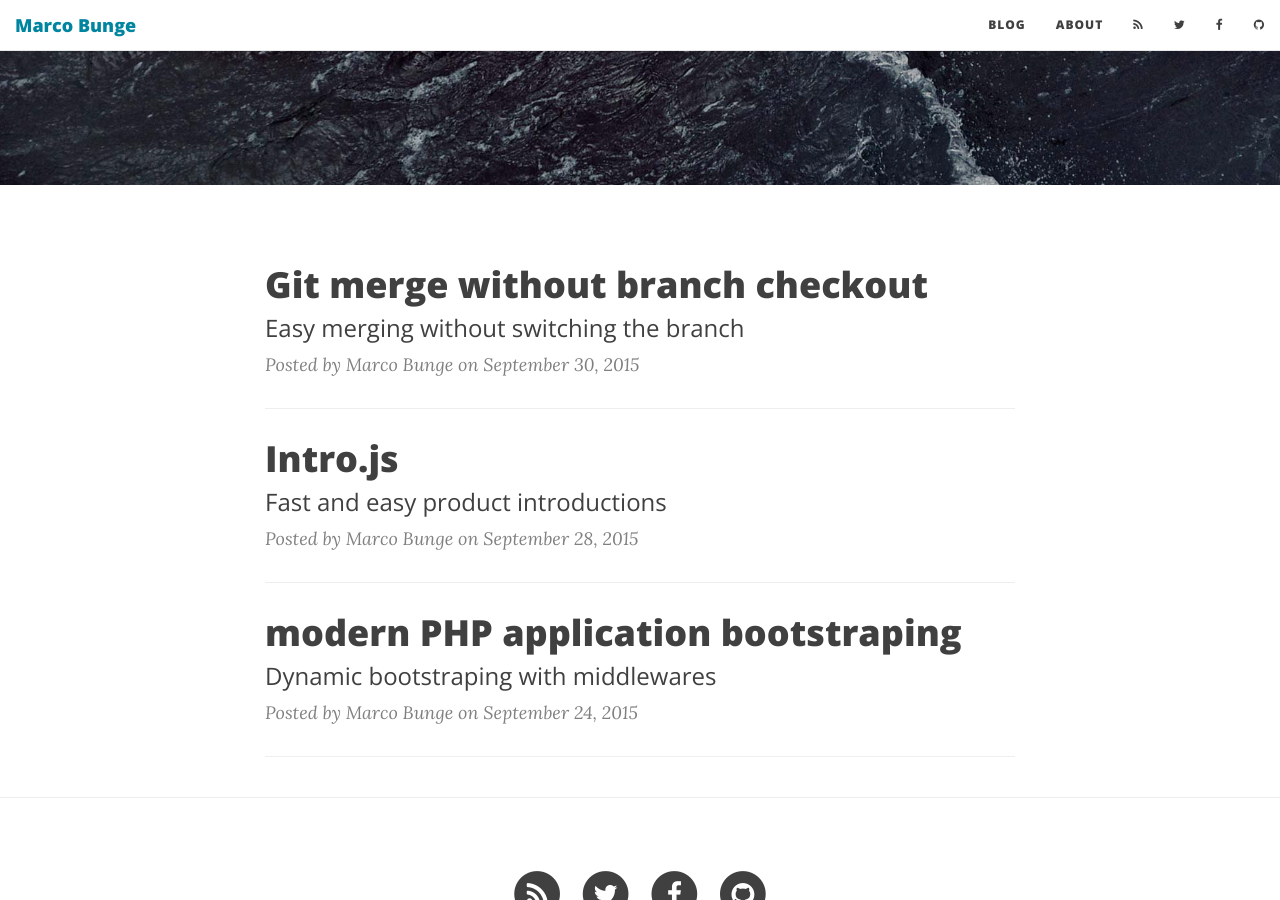
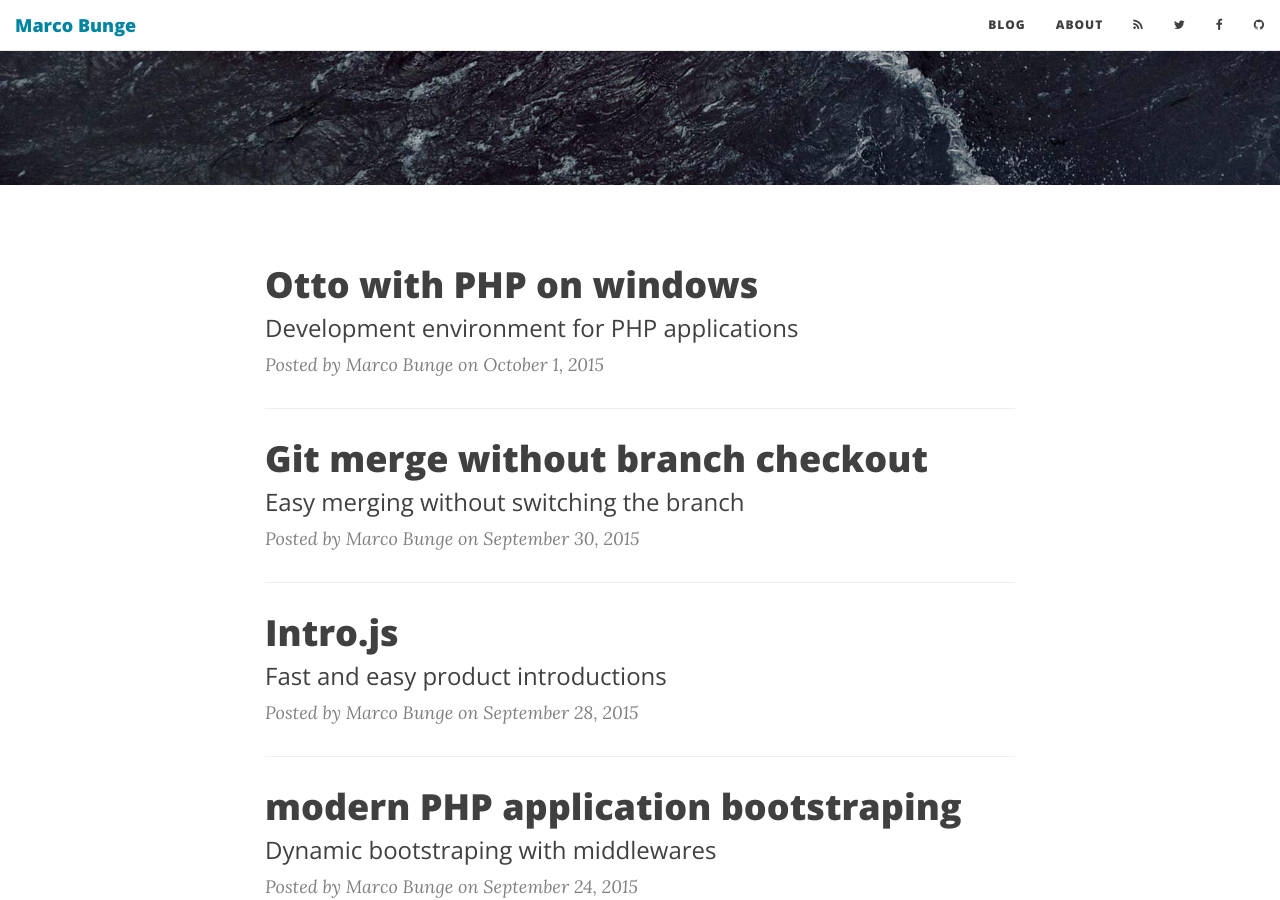
Before and after one commit to mbunge/mbunge.github.io, a Jekyll site: the page built from index.html, in a window 1280 px wide and 900 px high, scrolled down 323 px. Built offline with Jekyll 4.4.1, drawn with Linux system fonts in a browser that asks for light colours; nearby versions of some CDN libraries; the list of posts is cut into pages by our own code.

Commit message:
Update 2015-09-19-otto-php.markdown

```diff
--- a/_posts/2015-09-19-otto-php.markdown
+++ b/_posts/2015-09-19-otto-php.markdown
@@ -1,9 +1,8 @@
 ---
 layout:     post
-title:      "Otto - PHP development and deployment"
-subtitle:   "Development and Deployment Made Easy with Successor to Vagrant"
-published:  false
-date: 2015-10-01 12:36:19
+title:      "Otto with PHP on windows"
+subtitle:   "Development environment for PHP applications"
+date: 2015-10-01 12:49:19
 author:     "Marco Bunge"
 header-img: "img/modern-work-de.jpeg"
 ---
@@ -95,6 +94,7 @@ Execute `otto dev` and vagrant will be initalized and started.
 <div class="callout callout-info">
     <p>If Vagrant is throwing an error, simply restart your cli.</p>
 </div>
-<div class="callout callout-info">
-    <p>Unforunatly it was not possible to initalize a stable dev environment for PHP. Please write a comment if you have some addtions. I'll wait for version 0.2 to start PHP</p>
+<div class="callout callout-warning">
+    <h3>Conclusion</h3>
+    <p>Unforunatly it was not possible to create a stable dev environment with otto 0.1 for PHP on Windows 7. Please write a comment if you have some addtions. I'll keep track and add all improvements in this post or in linked posts. A new coming feature for otto 0.2 are apps which are interessting to test in combination with PHP.</p>
 </div>
```
